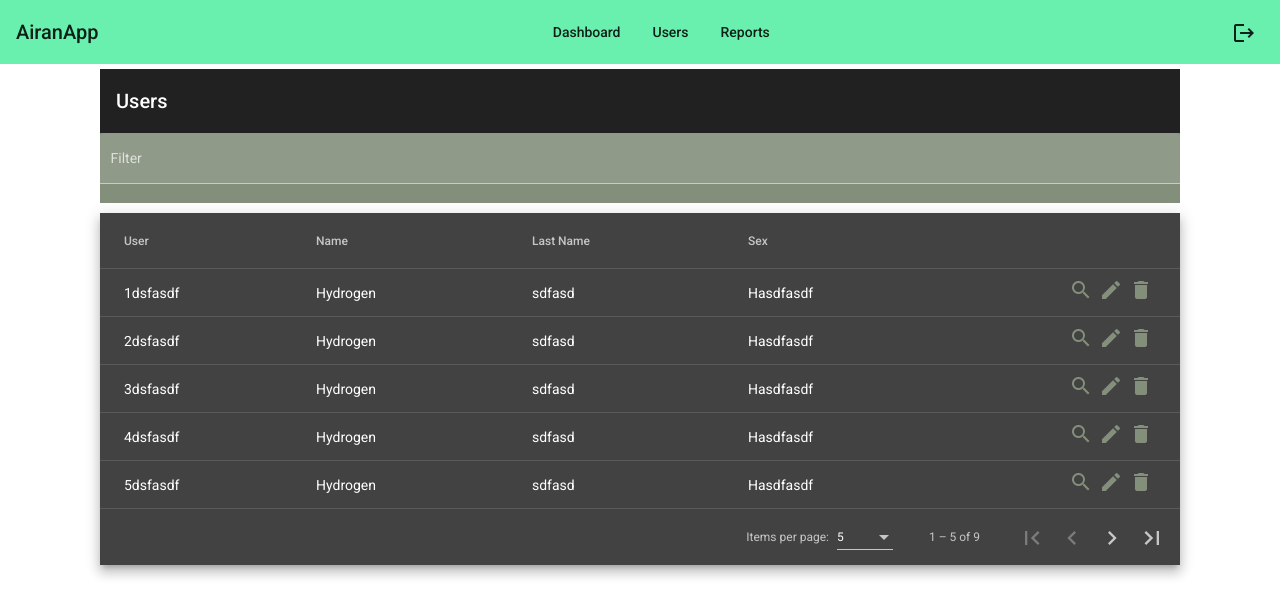
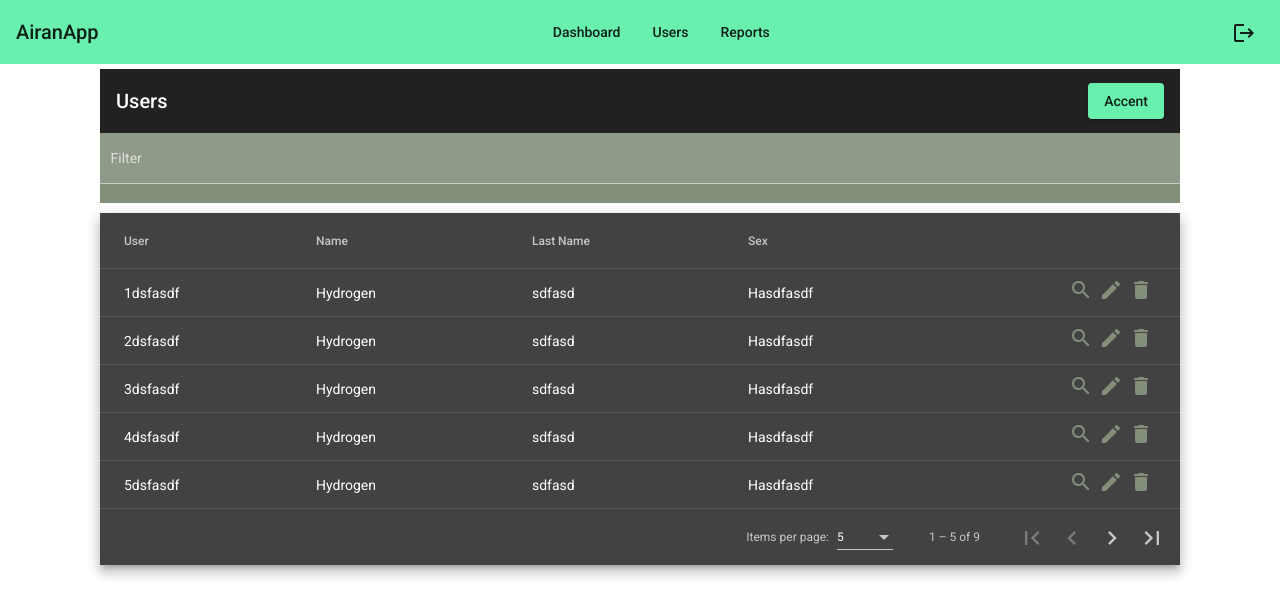
Before and after one commit to afran012/Data-Warehouse, an Angular app in the folder material/: page /dashboard in a window 1280 px wide. Both pictures are taken after a click on the button "Users". Shown: the top 616 px of the page. Built offline with nearby package versions, Linux system fonts and the light colour scheme.

Commit message:
add btn usertoolbar

```diff
--- a/material/src/app/components/dashboard/users/users.component.html
+++ b/material/src/app/components/dashboard/users/users.component.html
@@ -1,6 +1,8 @@
 <section class="container">
     <mat-toolbar>
         <span> Users </span>
+        <span class="example-spacer"></span>
+        <button mat-raised-button color="accent">Accent</button>
     </mat-toolbar>
 
     <section *ngIf="listUsers.length>0">
--- a/material/src/styles.scss
+++ b/material/src/styles.scss
@@ -2,3 +2,7 @@
 
 html, body { height: 100%; }
 body { margin: 0; font-family: Roboto, "Helvetica Neue", sans-serif; }
+
+.example-spacer {
+    flex: 1 1 auto;
+}
```
